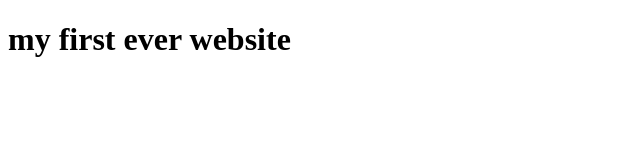
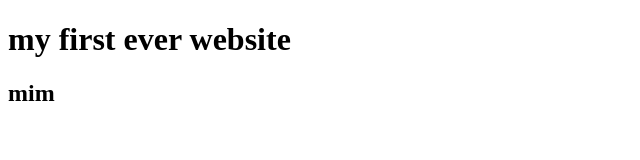
Before and after one commit to sadianourin141/my-website, a plain HTML site: page index.html in a window 1280 px wide. Shown: the full height of the page, 0-640 px from the left. Drawn offline with Linux system fonts and the light colour scheme.

Commit message:
first commit

```diff
--- a/index.html
+++ b/index.html
@@ -8,5 +8,6 @@
 </head>
 <body>
     <h1>my first ever website</h1>
+    <h2>mim </h2>
 </body>
 </html>
```
